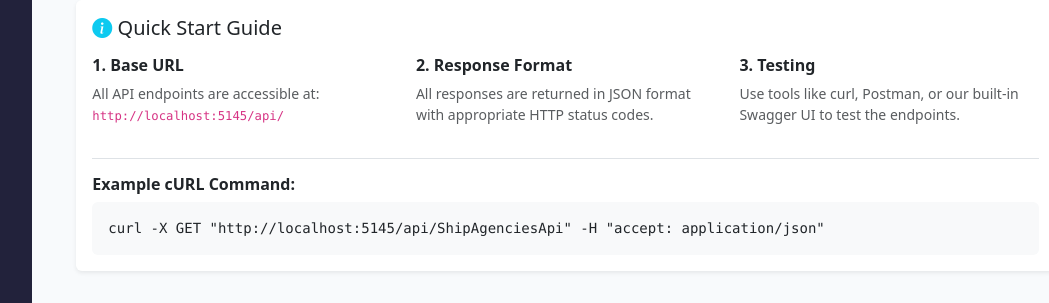
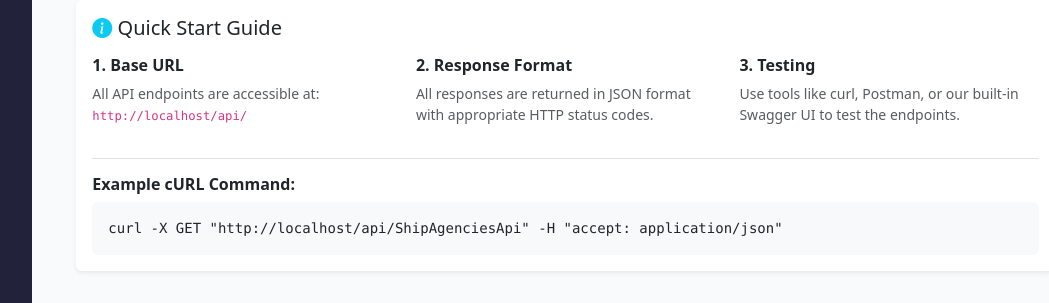
Before and after one commit to xebia/ShipServiceApp, an ASP.NET Core app: page / in a window 1280 px wide. Shown: the part 1571-1874 px from the top of the page, without its empty margins (181-1230 px from the left). Run offline with ASP.NET Core 8, Linux system fonts and the light colour scheme; some libraries are stand-ins or nearby versions.

Commit message:
Fix hardcoded URLs to use dynamic host values
Co-authored-by: ramesh2051 <95218310+ramesh2051@users.noreply.github.com>

```diff
--- a/Views/Home/Index.cshtml
+++ b/Views/Home/Index.cshtml
@@ -144,7 +144,7 @@
                             <h6 class="fw-bold">1. Base URL</h6>
                             <p class="text-muted small mb-0">
                                 All API endpoints are accessible at:<br>
-                                <code>http://localhost:5145/api/</code>
+                                <code>@Context.Request.Scheme://@Context.Request.Host/api/</code>
                             </p>
                         </div>
                         <div class="col-md-4 mb-3">
@@ -164,7 +164,7 @@
                     <!-- Example cURL Command -->
                     <div class="mt-3 pt-3 border-top">
                         <h6 class="fw-bold mb-2">Example cURL Command:</h6>
-                        <pre class="bg-light p-3 rounded mb-0"><code>curl -X GET "http://localhost:5145/api/ShipAgenciesApi" -H "accept: application/json"</code></pre>
+                        <pre class="bg-light p-3 rounded mb-0"><code>curl -X GET "@Context.Request.Scheme://@Context.Request.Host/api/ShipAgenciesApi" -H "accept: application/json"</code></pre>
                     </div>
                 </div>
             </div>
```
